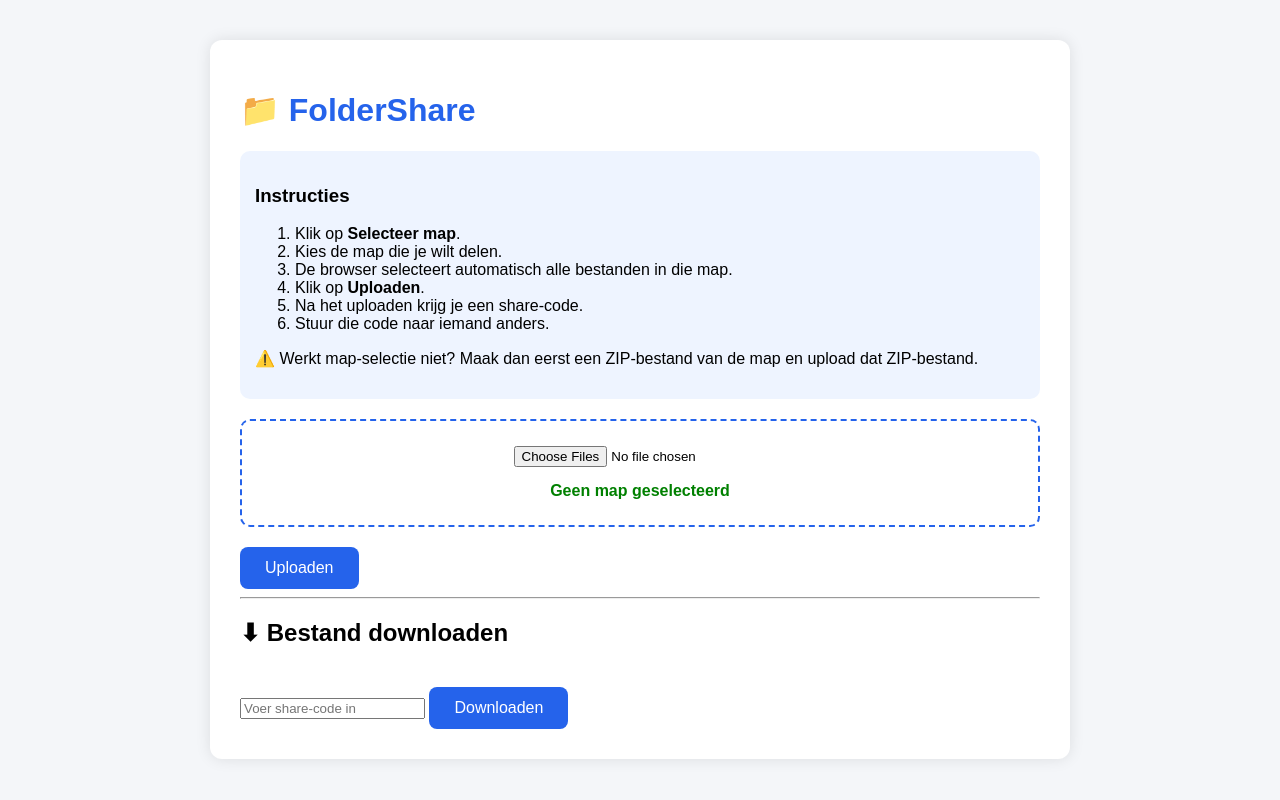
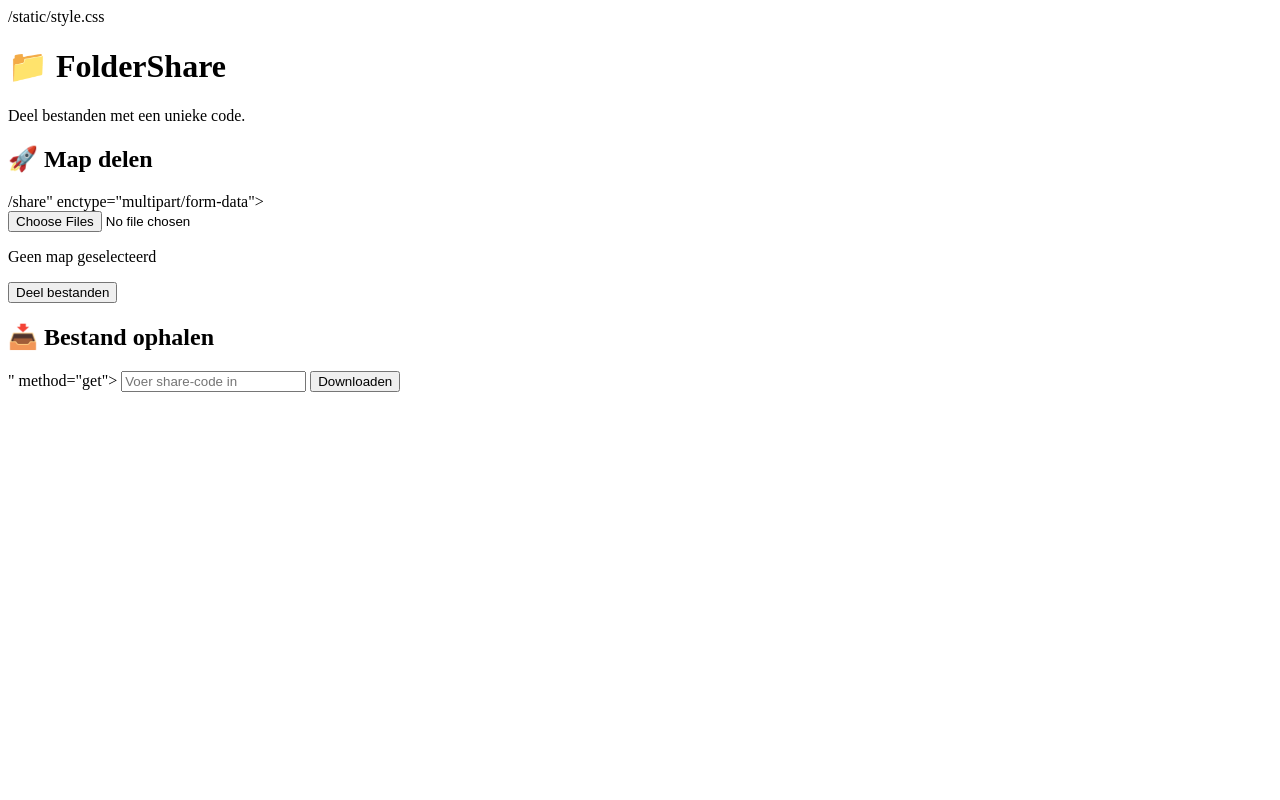
Before and after one commit to coconoot12-ai/FolderShare, a Flask app: template FolderShare_Render/templates/index.html in a window 1280 px wide. Run offline with Flask 3, Linux system fonts and the light colour scheme; the template is opened without the code that fills it, so the values that code supplies are empty.

Commit message:
Refactor index.html to improve structure and styling

```diff
--- a/FolderShare_Render/templates/index.html
+++ b/FolderShare_Render/templates/index.html
@@ -5,115 +5,51 @@
     <meta name="viewport" content="width=device-width, initial-scale=1.0">
     <title>FolderShare</title>
 
-<style>
-body{
-    font-family: Arial, sans-serif;
-    background:#f4f6f9;
-    margin:0;
-    padding:40px;
-}
-
-.container{
-    max-width:800px;
-    margin:auto;
-    background:white;
-    padding:30px;
-    border-radius:12px;
-    box-shadow:0 0 15px rgba(0,0,0,0.1);
-}
-
-h1{
-    color:#2563eb;
-}
-
-.box{
-    border:2px dashed #2563eb;
-    padding:25px;
-    text-align:center;
-    border-radius:10px;
-    margin-top:20px;
-}
-
-button{
-    margin-top:20px;
-    padding:12px 25px;
-    border:none;
-    border-radius:8px;
-    background:#2563eb;
-    color:white;
-    cursor:pointer;
-    font-size:16px;
-}
-
-button:hover{
-    background:#1d4ed8;
-}
-
-#fileInfo{
-    margin-top:15px;
-    color:green;
-    font-weight:bold;
-}
-
-.instructions{
-    background:#eef4ff;
-    padding:15px;
-    border-radius:10px;
-    margin-bottom:20px;
-}
-</style>
+    /static/style.css
 </head>
 <body>
 
 <div class="container">
 
     <h1>📁 FolderShare</h1>
+    <p class="subtitle">
+        Deel bestanden met een unieke code.
+    </p>
 
-<div class="instructions">
-<h3>Instructies</h3>
+    <section class="card">
 
-<ol>
-<li>Klik op <b>Selecteer map</b>.</li>
-<li>Kies de map die je wilt delen.</li>
-<li>De browser selecteert automatisch alle bestanden in die map.</li>
-<li>Klik op <b>Uploaden</b>.</li>
-<li>Na het uploaden krijg je een share-code.</li>
-<li>Stuur die code naar iemand anders.</li>
-</ol>
+        <h2>🚀 Map delen</h2>
 
-<p>
-⚠️ Werkt map-selectie niet?
-Maak dan eerst een ZIP-bestand van de map en upload dat ZIP-bestand.
+        /share" enctype="multipart/form-data">
+
+            <div class="upload-box">
+
+                <input
+                    type="file"
+                    id="folderInput"
+                    name="files"
+                    webkitdirectory
+                    multiple>
+
+                <p id="fileInfo">
+                    Geen map geselecteerd
                 </p>
 
             </div>
 
-
-<div class="box">
-
-<input
-type="file"
-name="files"
-id="folderInput"
-webkitdirectory
-multiple>
-
-<div id="fileInfo">
-Geen map geselecteerd
-</div>
-
-</div>
-
             <button type="submit">
-Uploaden
+                Deel bestanden
             </button>
 
         </form>
 
-<hr>
+    </section>
 
-<h2>⬇ Bestand downloaden</h2>
+    <section class="card">
 
+        <h2>📥 Bestand ophalen</h2>
+
+        " method="get">
 
             <input
                 type="text"
@@ -126,6 +62,8 @@ Downloaden
 
         </form>
 
+    </section>
+
 </div>
 
 <script>
@@ -136,28 +74,23 @@ document.getElementById("folderInput");
 const fileInfo =
 document.getElementById("fileInfo");
 
-folderInput.addEventListener(
-"change",
-function(){
+folderInput.addEventListener("change", () => {
 
-const count =
-this.files.length;
+    const count = folderInput.files.length;
 
     if(count > 0){
 
-fileInfo.innerHTML =
-"✅ " + count +
-" bestanden geselecteerd";
+        fileInfo.textContent =
+        `✅ ${count} bestanden geselecteerd`;
 
-}else{
+    } else {
 
-fileInfo.innerHTML =
+        fileInfo.textContent =
         "Geen map geselecteerd";
 
     }
 
-}
-);
+});
 
 </script>
 
```
Lines whose indentation alone changed are shown as unchanged.
